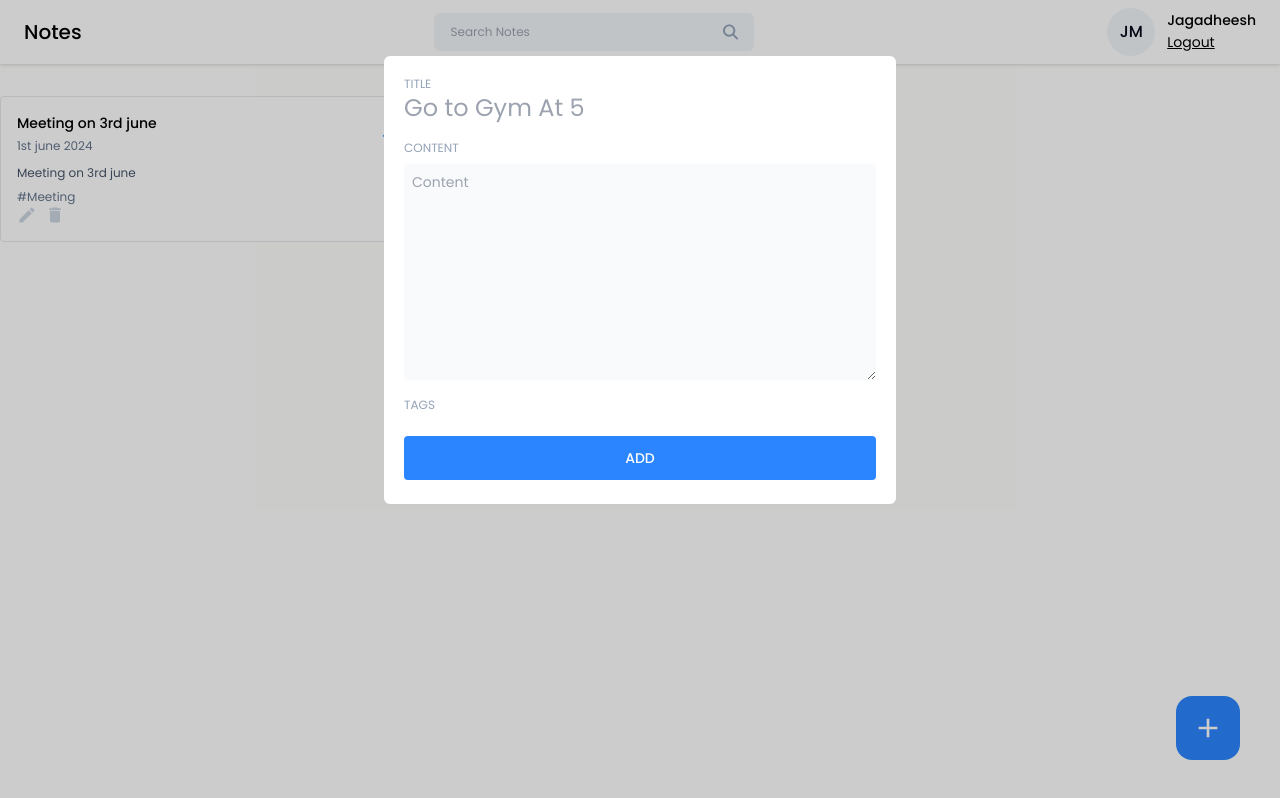
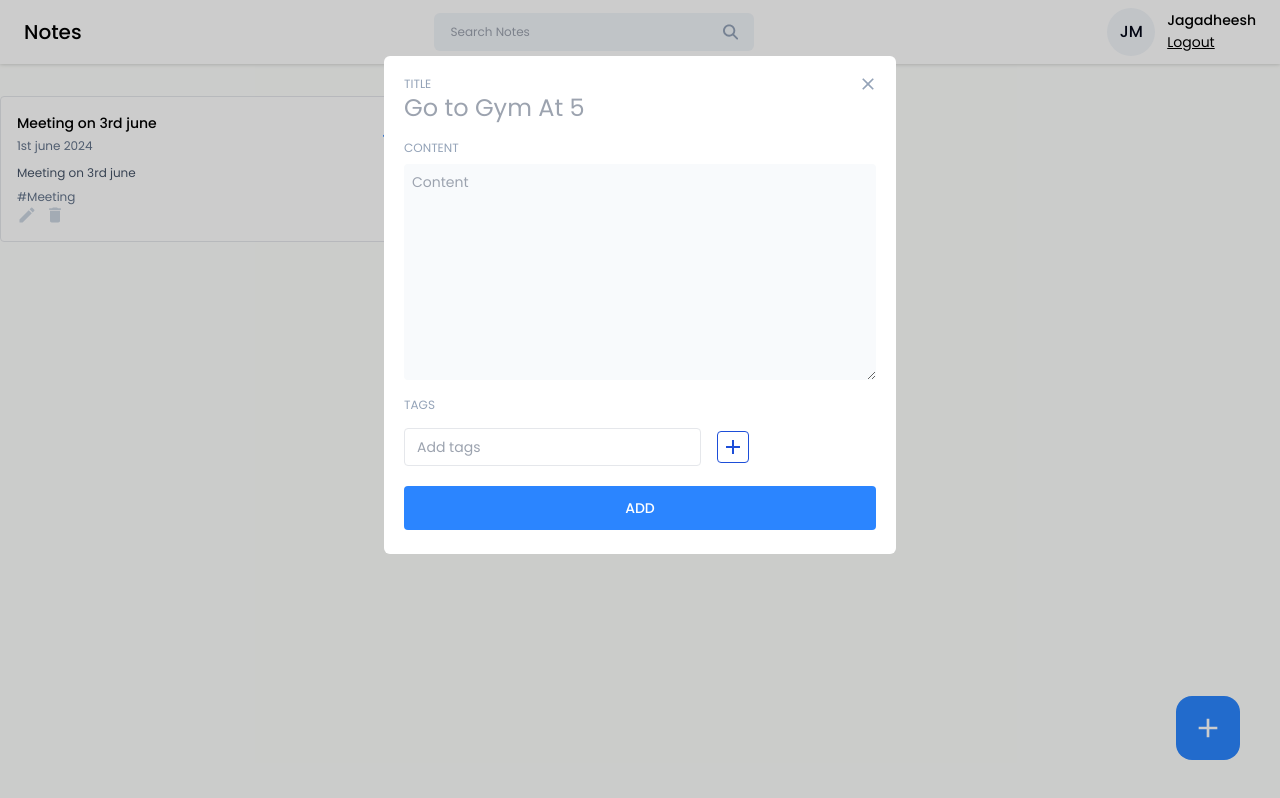
Before and after one commit to JagadheeshM/NOTES-MERN, a React (Vite) app in the folder frontend/notes-app/: page /dashboard in a window 1280 px wide. Both pictures are taken after a click on the button 1208 px from the left and 728 px from the top of the page. Built offline with nearby package versions, Linux system fonts and the light colour scheme.

Commit message:
Added tag component

```diff
--- /dev/null
+++ b/frontend/notes-app/src/components/Input/TagInput.jsx
@@ -0,0 +1,68 @@
+import React, { useState } from "react";
+import { MdAdd, MdClose } from "react-icons/md";
+const TagInput = ({ tags, setTags }) => {
+  const [inputValue, setInputValue] = useState("");
+  const handleInputChange = (e) => {
+    setInputValue(e.target.value);
+  };
+
+  const addNewTag = () => {
+    if (!inputValue.trim() !== "") {
+      setTags([...tags, inputValue.trim()]);
+      setInputValue("");
+    }
+  };
+  const handleKeyDown = (e) => {
+    if (e.key === "Enter") {
+      addNewTag();
+    }
+  };
+
+  const handleRemoveTag = (tagToRemove) => {
+    setTags(tags.filter((tag) => tag !== tagToRemove));
+  };
+
+  return (
+    <div>
+      {tags?.length > 0 && (
+        <div className="flex items-center gap-2 flex-wrap mt-2">
+          {tags.map((tag, index) => (
+            <span
+              key={index}
+              className="flex items-center gap-2 text-sm text-slate-900 bg-slate-100 px-3 py-1 rounded "
+            >
+              # {tag}
+              <button
+                onClick={() => {
+                  handleRemoveTag(tag);
+                }}
+              >
+                <MdClose />
+              </button>
+            </span>
+          ))}
+        </div>
+      )}
+      <div className="flex items-center gap-4 mt-3">
+        <input
+          type="text"
+          className="text-sm bg-transparent border px-3 py-2 rounded outline-none"
+          placeholder="Add tags"
+          value={inputValue}
+          onChange={handleInputChange}
+          onKeyDown={handleKeyDown}
+        />
+        <button
+          className="w-8 h-8 flex items-center justify-center rounded border border-blue-700 hover:bg-blue-700"
+          onClick={() => {
+            addNewTag();
+          }}
+        >
+          <MdAdd className="text-2xl text-blue-700 hover:text-white" />
+        </button>
+      </div>
+    </div>
+  );
+};
+
+export default TagInput;
--- a/frontend/notes-app/src/pages/Home/AddEditNotes.jsx
+++ b/frontend/notes-app/src/pages/Home/AddEditNotes.jsx
@@ -1,14 +1,48 @@
-import React from "react";
+import React, { useState } from "react";
+import TagInput from "../../components/Input/TagInput";
+import { MdClose } from "react-icons/md";
+const AddEditNotes = ({ noteData, type, onClose }) => {
+  const [title, setTitle] = useState("");
+  const [content, setContent] = useState("");
+  const [tags, setTags] = useState([]);
+  const [error, setError] = useState(null);
 
-const AddEditNotes = () => {
+  const addNewNote = async () => {};
+
+  const editNote = async () => {};
+
+  const handleAddNote = () => {
+    if (!title) {
+      setError("Please enter title");
+      return;
+    }
+    if (!content) {
+      setError("Please enter content");
+      return;
+    }
+    setError("");
+    if (type == "edit") {
+      editNote();
+    } else {
+      addNewNote();
+    }
+  };
   return (
-    <div>
+    <div className="relative">
+      <button
+        className="w-10 h-10 rounded-full flex items-center justify-center absolute -top-3 -right-3 hover:bg-slate-50"
+        onClick={onClose}
+      >
+        <MdClose className="text-xl text-slate-400" />
+      </button>
       <div className="flex flex-col gap 2">
         <label className="input-label">TITLE</label>
         <input
           type="text"
           className="text-2xl text-slate-950 outline-none"
           placeholder="Go to Gym At 5"
+          value={title}
+          onChange={({ target }) => setTitle(target.value)}
         />
       </div>
       <div className="flex flex-col gap-2 mt-4">
@@ -18,14 +52,23 @@
           className="text-sm text-slate-950 outline-none bg-slate-50 p-2 rounded"
           placeholder="Content"
           rows={10}
+          value={content}
+          onChange={({ target }) => setContent(target.value)}
         />
       </div>
 
       <div className="mt-3">
         <label className="input-label">TAGS</label>
+        <TagInput tags={tags} setTags={setTags} />
       </div>
 
-      <button className="btn-primary font-medium mt-5 p-3" onClick={()=>{}} >ADD</button>
+      {error && <p className="text-red-500 text-xs pt-4">{error}</p>}
+      <button
+        className="btn-primary font-medium mt-5 p-3"
+        onClick={handleAddNote}
+      >
+        ADD
+      </button>
     </div>
   );
 };
--- a/frontend/notes-app/src/pages/Home/Home.jsx
+++ b/frontend/notes-app/src/pages/Home/Home.jsx
@@ -41,7 +41,13 @@
           contentLabel=""
           className="w-[40%] max-h-3/4 bg-white rounded-md mx-auto mt-14 p-5 overflow-scroll"
         >
-          <AddEditNotes />
+          <AddEditNotes
+            type={openAddEditModal.type}
+            noteData={openAddEditModal.data}
+            onClose={() => {
+              setOpenAddEditModal({ isShown: false, type: "add", data: null });
+            }}
+          />
         </Modal>
       </div>
     </>
```
